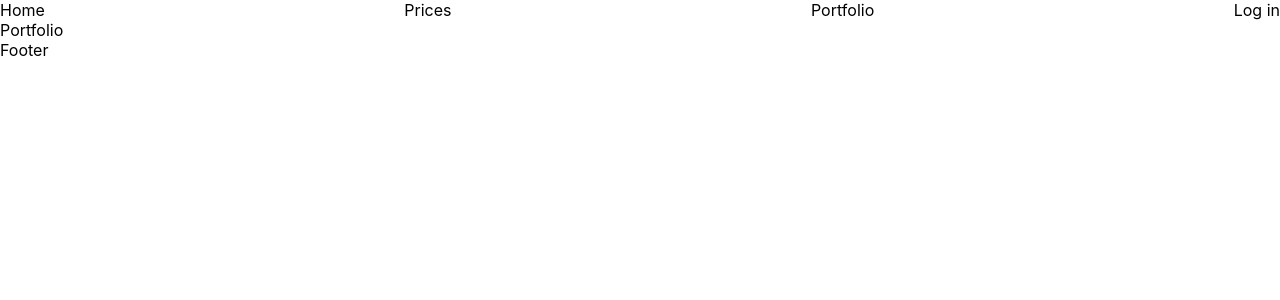
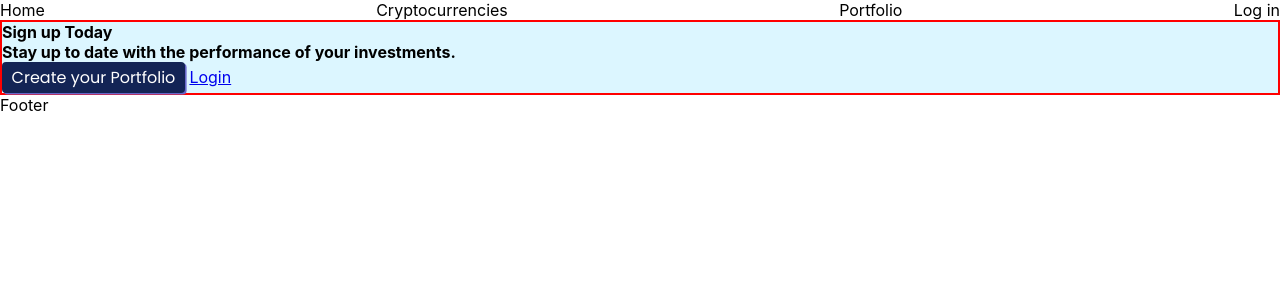
Before and after one commit to IrvHenri/moonshot, a React (Create React App) app in the folder client/: page /portfolio in a window 1280 px wide. Shown: the top 300 px of the page. Built offline with nearby package versions, Linux system fonts and the light colour scheme.

Commit message:
created portfolio logged out componement with style sheet, changed prices route to currencies

```diff
--- a/client/src/App.js
+++ b/client/src/App.js
@@ -3,7 +3,7 @@ import { BrowserRouter as Router, Switch, Route } from "react-router-dom";
 
 import Navbar from "./components/Navbar";
 import Landing from "./components/Landing";
-import TableData from "./components/Prices/index";
+import CurrencyTable from "./components/Currencies/index";
 import CoinDetail from "./components/CoinDetail";
 import Portfolio from "./components/Portfolio";
 import Login from "./components/Login";
@@ -18,8 +18,8 @@ function App() {
       <Router>
         <Switch>
           <Route exact path="/" component={Landing} />
-          <Route path="/prices" component={TableData} />
-          <Route path="/prices/:id" component={CoinDetail} />
+          <Route path="/currencies" component={CurrencyTable} />
+          <Route path="/currencies/:id" component={CoinDetail} />
           <Route path="/portfolio" component={Portfolio} />
           <Route path="/login" component={Login} />
           <Route path="/signup" component={Signup} />
--- a/client/src/components/Prices/index.js
+++ b/client/src/components/Currencies/index.js
@@ -114,7 +114,7 @@ const useStyles = makeStyles({
     maxHeight: 440,
   },
 });
-const TableData = () => {
+const CurrencyTable = () => {
   const classes = useStyles();
   const { items, requestSort, direction, active } = useSortableData(data);
 
@@ -154,4 +154,4 @@ const TableData = () => {
   );
 };
 
-export default TableData;
+export default CurrencyTable;
--- a/client/src/components/Navbar.js
+++ b/client/src/components/Navbar.js
@@ -1,16 +1,18 @@
-import "./Navbar.css"
-import {Link} from 'react-router-dom'
-import { useState } from 'react'
+import "./Navbar.css";
+import { Link } from "react-router-dom";
+import { useState } from "react";
 const Navbar = () => {
-  const [loggedIn, setLoggedIn] = useState(false) //We'll change this later, just a temp way to toggle for now
-  return <nav>
+  const [loggedIn, setLoggedIn] = useState(false); //We'll change this later, just a temp way to toggle for now
+  return (
+    <nav>
       <ul>
         <li>Home</li>
-      <li>Prices</li>
+        <li>Cryptocurrencies</li>
         <li>Portfolio</li>
         {loggedIn ? <li>Log Out</li> : <li>Log in</li>}
       </ul>
     </nav>
-}
+  );
+};
 
-export default Navbar
+export default Navbar;
--- /dev/null
+++ b/client/src/components/Portfolio/LoggedOut.js
@@ -0,0 +1,20 @@
+import React from "react";
+import { Link } from "react-router-dom";
+import Button from "../Button";
+import Container from "@material-ui/core/Container";
+import "./index.css";
+export default function LoggedOut() {
+  return (
+    <div className="portfolio-jumbo">
+      <article className="portfolio-signup-article">
+        <h1>Sign up Today</h1>
+        <h3>Stay up to date with the performance of your investments.</h3>
+        <div>
+          <Button text="Create your Portfolio" />{" "}
+          <Link to={"/login"}>Login</Link>
+        </div>
+      </article>
+      <article className="portfolio-graph-article"></article>
+    </div>
+  );
+}
--- a/client/src/components/Portfolio/index.css
+++ b/client/src/components/Portfolio/index.css
@@ -0,0 +1,4 @@
+.portfolio-jumbo {
+  background-color: var(--secondary-bg-color);
+  border: 2px solid red;
+}
--- a/client/src/components/Portfolio/index.js
+++ b/client/src/components/Portfolio/index.js
@@ -1,7 +1,6 @@
+import LoggedOut from "./LoggedOut";
 const Portfolio = () => {
-  return <div>
-    Portfolio
-  </div>
-}
+  return <LoggedOut />;
+};
 
-export default Portfolio
+export default Portfolio;
```
Also changed, not shown: client/src/components/Currencies/Row.js (renamed from client/src/components/Prices/Row.js), client/src/components/Currencies/index.css (renamed from client/src/components/Prices/index.css). Lines whose indentation alone changed are shown as unchanged.
